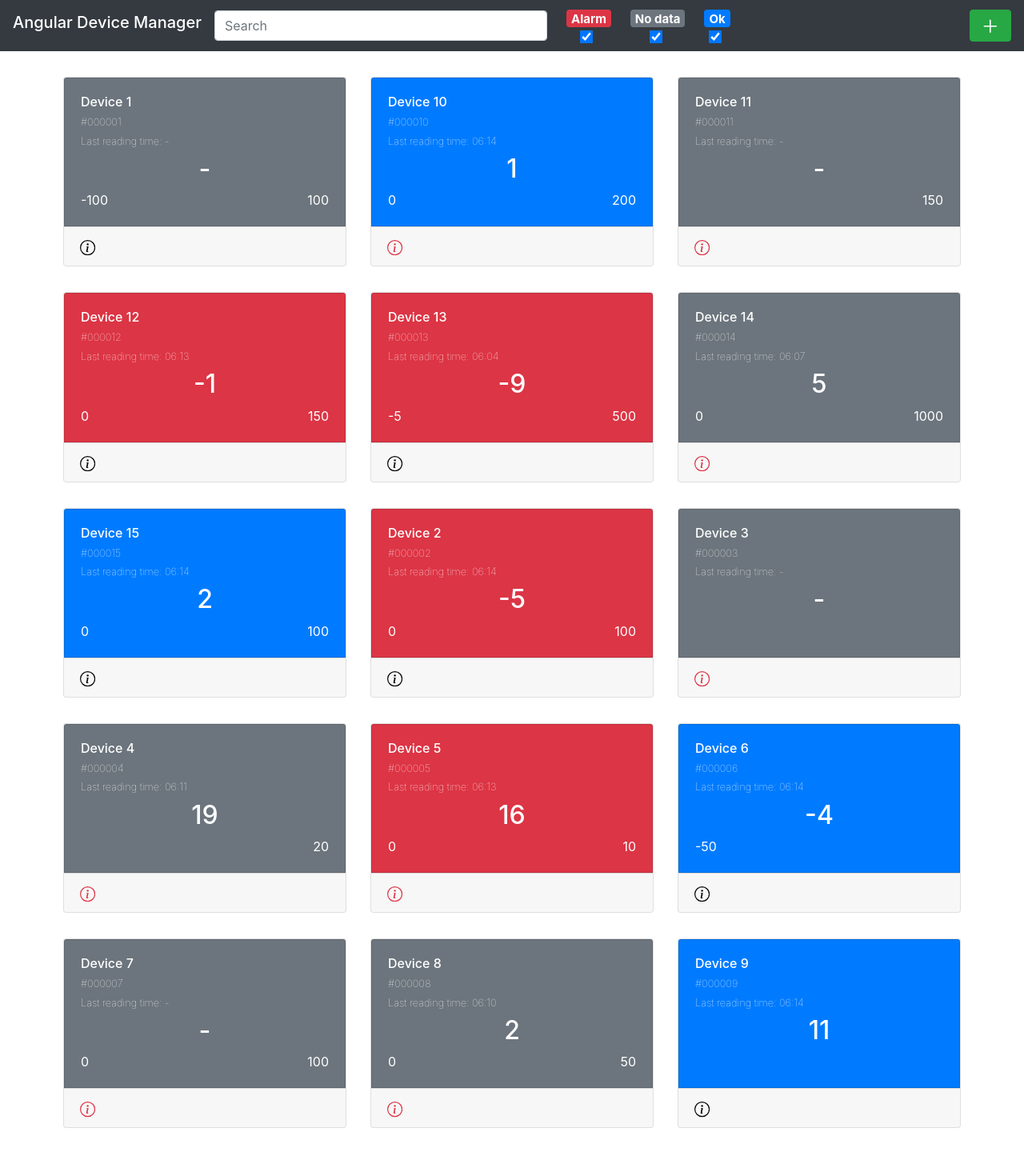
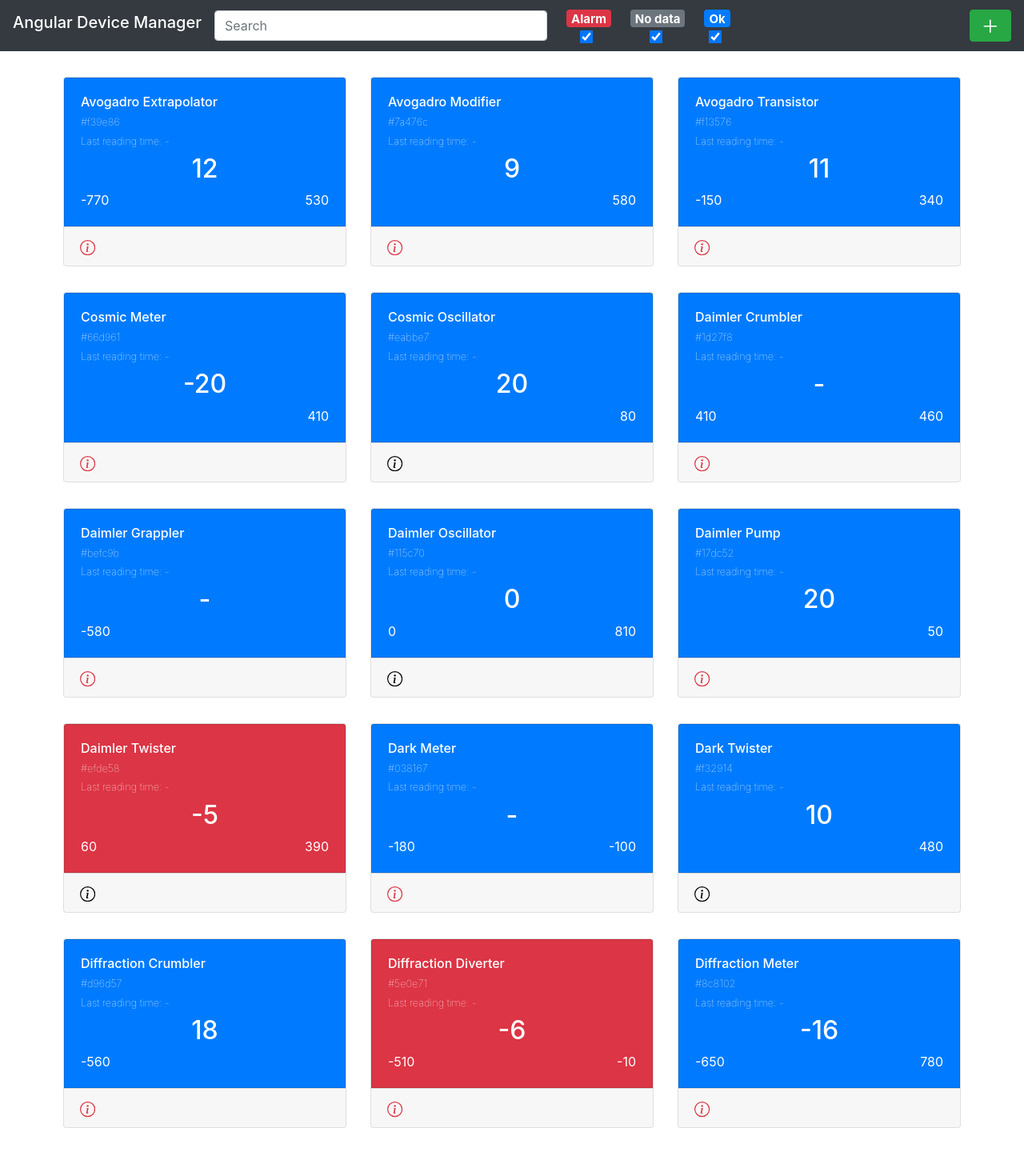
Before and after one commit to lbanozic/angular-device-manager, an Angular app: page / in a window 1280 px wide. Shown: the top 1440 px of the page at 80% size. Built offline with nearby package versions, Linux system fonts and the light colour scheme.

Commit message:
Change mock devices to generate devices dynamically

```diff
--- a/src/app/device-mock.ts
+++ b/src/app/device-mock.ts
@@ -1,160 +1,169 @@
 import { Device, DeviceStatus } from './device';
 
-export const DEVICES: Device[] = [
-  {
-    name: 'Device 4',
-    devui: '#000004',
-    reading: 19,
-    incomingDate: getDateWithMinutesOffset(-3),
-    max: 20,
-    batteryLevel: 47,
-    signalStrength: 8,
-    status: DeviceStatus.NoData,
-  },
-  {
-    name: 'Device 1',
-    devui: '#000001',
-    min: -100,
-    max: 100,
-    batteryLevel: 92,
-    signalStrength: 8,
-    status: DeviceStatus.NoData,
-  },
-  {
-    name: 'Device 10',
-    devui: '#000010',
-    reading: 1,
-    incomingDate: new Date(),
-    min: 0,
-    max: 200,
-    batteryLevel: 98,
-    signalStrength: 1,
-    status: DeviceStatus.Ok,
-  },
-  {
-    name: 'Device 2',
-    devui: '#000002',
-    reading: -5,
-    incomingDate: new Date(),
-    min: 0,
-    max: 100,
-    batteryLevel: 67,
-    signalStrength: 10,
-    status: DeviceStatus.Alarm,
-  },
-  {
-    name: 'Device 5',
-    devui: '#000005',
-    reading: 16,
-    incomingDate: getDateWithMinutesOffset(-1),
-    min: 0,
-    max: 10,
-    batteryLevel: 26,
-    signalStrength: 3,
-    status: DeviceStatus.Alarm,
-  },
-  {
-    name: 'Device 3',
-    devui: '#000003',
-    batteryLevel: 30,
-    signalStrength: 9,
-    status: DeviceStatus.NoData,
-  },
-  {
-    name: 'Device 6',
-    devui: '#000006',
-    reading: -4,
-    incomingDate: new Date(),
-    min: -50,
-    batteryLevel: 81,
-    signalStrength: 5,
-    status: DeviceStatus.Ok,
-  },
-  {
-    name: 'Device 7',
-    devui: '#000007',
-    min: 0,
-    max: 100,
-    batteryLevel: 16,
-    signalStrength: 7,
-    status: DeviceStatus.NoData,
-  },
-  {
-    name: 'Device 8',
-    devui: '#000008',
-    reading: 2,
-    incomingDate: getDateWithMinutesOffset(-4),
-    min: 0,
-    max: 50,
-    batteryLevel: 65,
-    signalStrength: 2,
-    status: DeviceStatus.NoData,
-  },
-  {
-    name: 'Device 9',
-    devui: '#000009',
-    reading: 11,
-    incomingDate: new Date(),
-    batteryLevel: 72,
-    signalStrength: 9,
-    status: DeviceStatus.Ok,
-  },
-  {
-    name: 'Device 11',
-    devui: '#000011',
-    max: 150,
-    batteryLevel: 25,
-    signalStrength: 4,
-    status: DeviceStatus.NoData,
-  },
-  {
-    name: 'Device 12',
-    devui: '#000012',
-    reading: -1,
-    incomingDate: getDateWithMinutesOffset(-1),
-    min: 0,
-    max: 150,
-    batteryLevel: 57,
-    signalStrength: 6,
-    status: DeviceStatus.Alarm,
-  },
-  {
-    name: 'Device 13',
-    devui: '#000013',
-    reading: -9,
-    incomingDate: getDateWithMinutesOffset(-10),
-    min: -5,
-    max: 500,
-    batteryLevel: 100,
-    signalStrength: 5,
-    status: DeviceStatus.Alarm,
-  },
-  {
-    name: 'Device 14',
-    devui: '#000014',
-    reading: 5,
-    incomingDate: getDateWithMinutesOffset(-7),
-    min: 0,
-    max: 1000,
-    batteryLevel: 6,
-    signalStrength: 8,
-    status: DeviceStatus.NoData,
-  },
-  {
-    name: 'Device 15',
-    devui: '#000015',
-    reading: 2,
-    incomingDate: new Date(),
-    min: 0,
-    max: 100,
-    batteryLevel: 52,
-    signalStrength: 10,
-    status: DeviceStatus.Ok,
-  },
-];
+export const DEVICES: Device[] = getRandomDevices(100);
 
-function getDateWithMinutesOffset(minutesOffset: number): Date {
-  const currentDate = new Date();
-  currentDate.setMinutes(currentDate.getMinutes() + minutesOffset);
-  return currentDate;
+function getRandomDevices(numberOfDevices: number): Device[] {
+  const randomDevices: Device[] = [];
+
+  for (let i = 0; i < numberOfDevices; i++) {
+    const newDevice: Device = {
+      name: getRandomDeviceName(),
+      devui: getRandomDevui(),
+      batteryLevel: getRandomBatteryLevel(),
+      signalStrength: getRandomSignalStrength(),
+      status: DeviceStatus.Ok,
+    };
+
+    let min: number;
+    let max: number;
+
+    if (getRandomBoolean()) {
+      min = getRandomMin();
+      newDevice.min = min;
+    }
+
+    if (getRandomBoolean()) {
+      max = getRandomMax();
+      while (min > max) {
+        max = getRandomMax();
+      }
+      newDevice.max = max;
+    }
+
+    if (getRandomBoolean()) {
+      newDevice.reading = getRandomReading();
+    }
+
+    newDevice.status = getDeviceStatus(newDevice);
+
+    randomDevices.push(newDevice);
+  }
+
+  return randomDevices;
 }
+
+function getDeviceStatus(device: Device): DeviceStatus {
+  if (device.reading < device.min || device.reading > device.max) {
+    return DeviceStatus.Alarm;
+  }
+  return DeviceStatus.Ok;
+}
+
+function getRandomDeviceName(): string {
+  const firstPart = [
+    'Avogadro',
+    'Pavlov',
+    'Eddington ',
+    'Trajectory',
+    'Molecule',
+    'Harmonic',
+    'Wave',
+    'Solar',
+    'Sherrington',
+    'Phase',
+    'Germain',
+    'Motion',
+    'Fusion',
+    'Diffraction',
+    'Pendulum',
+    'Molecule',
+    'Cosmic',
+    'Hydro',
+    'von Liebig',
+    'Daimler',
+    'Electronegativity',
+    'Optic',
+    'Turing',
+    'Dark',
+    'Wright',
+    'Liquid',
+    'Focus',
+    'Drift',
+  ];
+  const secondPart = [
+    'Modifier',
+    'Aspirator',
+    'Meter',
+    'Expander',
+    'Communicator',
+    'Grappler',
+    'Scrambler',
+    'Transistor',
+    'Diverter',
+    'Crumbler',
+    'Collider',
+    'Reactor',
+    'Cleaver',
+    'Measurer',
+    'Shuffler',
+    'Analyser',
+    'Surveyor',
+    'Receiver',
+    'Arranger',
+    'Extrapolator',
+    'Pump',
+    'Twister',
+    'Morpher',
+    'Meter',
+    'Burner',
+    'Positioner',
+    'Reverter',
+    'Oscillator',
+  ];
+  return `${firstPart[Math.floor(Math.random() * firstPart.length)]} ${
+    secondPart[Math.floor(Math.random() * secondPart.length)]
+  }`;
+}
+
+function getRandomDevui(): string {
+  const hexChars = [
+    '0',
+    '1',
+    '2',
+    '3',
+    '4',
+    '5',
+    '6',
+    '7',
+    '8',
+    '9',
+    'a',
+    'b',
+    'c',
+    'd',
+    'e',
+    'f',
+  ];
+  const hexCharsLength = hexChars.length;
+  const getRandomHexChar = () =>
+    hexChars[Math.floor(Math.random() * hexCharsLength)];
+  return `#${getRandomHexChar()}${getRandomHexChar()}${getRandomHexChar()}${getRandomHexChar()}${getRandomHexChar()}${getRandomHexChar()}`;
+}
+
+function getRandomReading(): number {
+  return getRandomNumberInRange(-20, 20);
+}
+
+function getRandomMin(): number {
+  return Math.round(getRandomNumberInRange(-1000, 500) / 10) * 10;
+}
+
+function getRandomMax(): number {
+  return Math.round(getRandomNumberInRange(-500, 1000) / 10) * 10;
+}
+
+function getRandomBatteryLevel() {
+  return getRandomNumberInRange(0, 100);
+}
+
+function getRandomSignalStrength() {
+  return getRandomNumberInRange(1, 10);
+}
+
+function getRandomNumberInRange(min: number, max: number): number {
+  return Math.floor(Math.random() * (max - min + 1)) + min;
+}
+
+function getRandomBoolean(): boolean {
+  return Math.random() >= 0.25;
+}
--- a/src/app/device.service.ts
+++ b/src/app/device.service.ts
@@ -11,7 +11,7 @@ export class DeviceService {
   deviceSearchTerm$ = new Subject<string>();
 
   private deviceList: Device[] = DEVICES;
-  private deviceListFiltered: Device[] = DEVICES;
+  private deviceListFiltered: Device[] = this.deviceList;
 
   private deviceStatusFilters: string[] = [
     DeviceStatus.Alarm,
```
